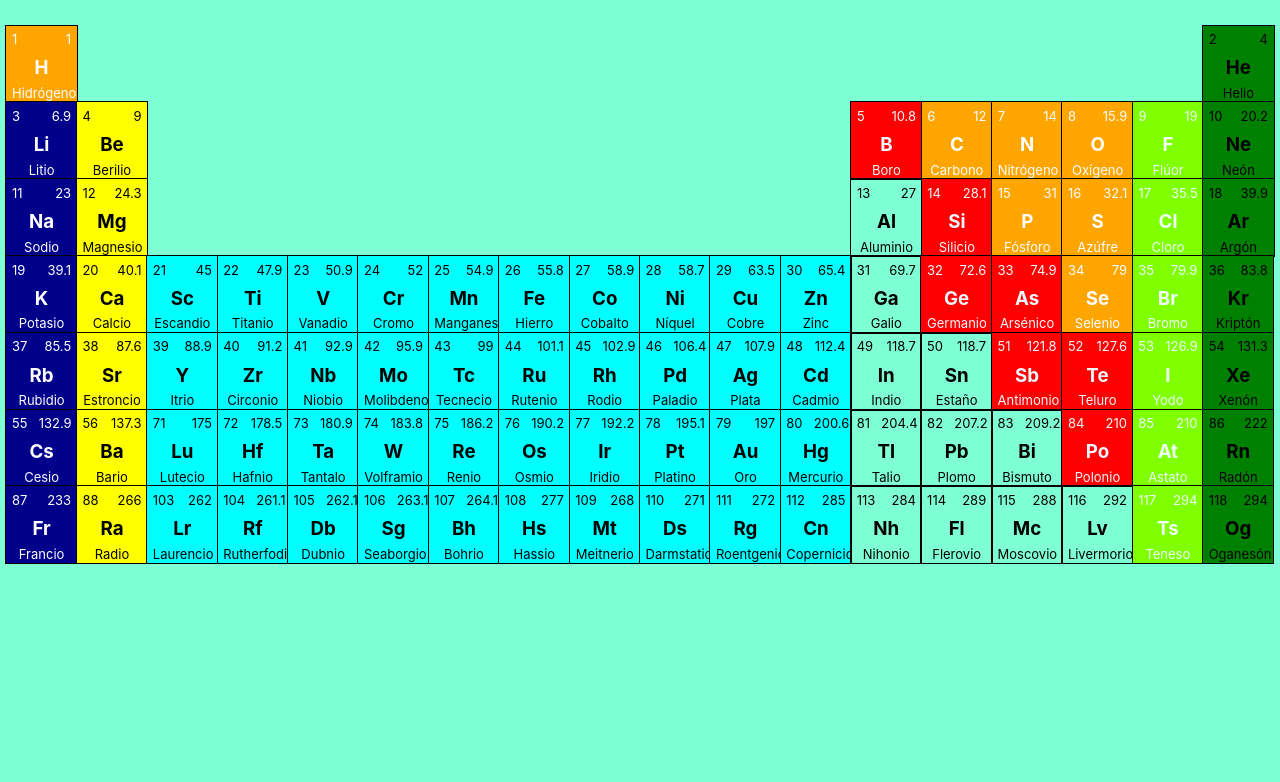
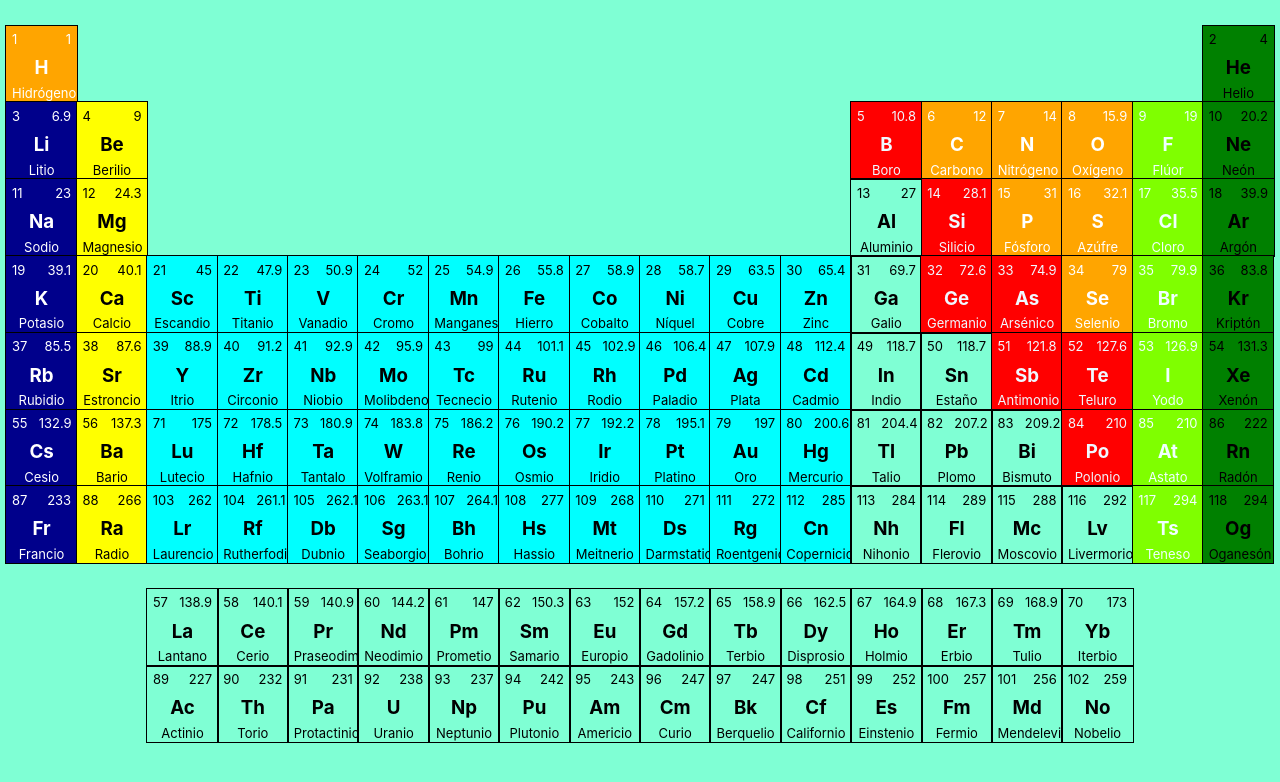
Before and after one commit to viridianacano/REACT-TABLA-PERIODICA, a React (Create React App) app: page / in a window 1280 px wide. Shown: the top 782 px of the page. Built offline with nearby package versions, Linux system fonts and the light colour scheme.

Commit message:
todos los elementos y tabla de abajo

```diff
--- a/src/App.js
+++ b/src/App.js
@@ -13,6 +13,9 @@ function App() {
   const row5= data.elementos.slice(36,54);
   const row6= data.elementos.slice(54,72);
   const row7= data.elementos.slice(72,90);
+  const row8= data.elementos.slice(90,104);
+  const row9=data.elementos.slice(104,118);
+
 
 
   return (
@@ -98,7 +101,37 @@ function App() {
 
 
       </div>
+
+
+      <div className="table">
+        <div className="row down">
+        {
+          row8.map( ( {nombre, simbolo,grupo,id, masa_atomica} ) =>
+            <Element key={id} num={id} masa={masa_atomica} name={nombre} symbol={simbolo} group={grupo}/>
+          )
+        }
+        </div>
+
+        <div className="row down">
+        {
+          row9.map( ( {nombre, simbolo,grupo,id, masa_atomica} ) =>
+            <Element key={id} num={id} masa={masa_atomica} name={nombre} symbol={simbolo} group={grupo}/>
+          )
+        }
+        </div>
+
+
+
+      </div>
+
+
+
+
     </div>
+
+
+
+
   );
 }
 
--- a/src/components/Element/Element.styles.css
+++ b/src/components/Element/Element.styles.css
@@ -5,6 +5,7 @@
 
 .table {
     margin-top: 2%;
+    margin-bottom: 2%;
 }
 
 .element {
@@ -34,6 +35,11 @@
     display: flex;
     margin: 0 0.5%;
     justify-content: space-between;
+}
+
+.down{
+    justify-content: center;
+
 }
 
 .sub-row {
--- a/src/table_data.js
+++ b/src/table_data.js
@@ -721,227 +721,227 @@ const data = {
       },
 
       {
-        "nombre": "Berilio",
-        "masa_atomica": 9,
-        "id": 91,
-        "simbolo": "Be",
-        "grupo": "alc-ter"
+        "nombre": "Lantano",
+        "masa_atomica": 138.9,
+        "id": 57,
+        "simbolo": "La",
+        "grupo": "lantanido"
       },
 
       {
-        "nombre": "Berilio",
-        "masa_atomica": 9,
-        "id": 92,
-        "simbolo": "Be",
-        "grupo": "alc-ter"
+        "nombre": "Cerio",
+        "masa_atomica": 140.1,
+        "id": 58,
+        "simbolo": "Ce",
+        "grupo": "lantanido"
       },
 
       {
-        "nombre": "Berilio",
-        "masa_atomica": 9,
-        "id": 93,
-        "simbolo": "Be",
-        "grupo": "alc-ter"
+        "nombre": "Praseodimio",
+        "masa_atomica": 140.9,
+        "id": 59,
+        "simbolo": "Pr",
+        "grupo": "lantanido"
       },
 
       {
-        "nombre": "Berilio",
-        "masa_atomica": 9,
-        "id": 94,
-        "simbolo": "Be",
-        "grupo": "alc-ter"
+        "nombre": "Neodimio",
+        "masa_atomica": 144.2,
+        "id": 60,
+        "simbolo": "Nd",
+        "grupo": "lantanido"
       },
 
       {
-        "nombre": "Berilio",
-        "masa_atomica": 9,
-        "id": 95,
-        "simbolo": "Be",
-        "grupo": "alc-ter"
+        "nombre": "Prometio",
+        "masa_atomica": 147,
+        "id": 61,
+        "simbolo": "Pm",
+        "grupo": "lantanido"
       },
 
       {
-        "nombre": "Berilio",
-        "masa_atomica": 9,
-        "id": 96,
-        "simbolo": "Be",
-        "grupo": "alc-ter"
+        "nombre": "Samario",
+        "masa_atomica": 150.3,
+        "id": 62,
+        "simbolo": "Sm",
+        "grupo": "lantanido"
       },
 
       {
-        "nombre": "Berilio",
-        "masa_atomica": 9,
-        "id": 97,
-        "simbolo": "Be",
-        "grupo": "alc-ter"
+        "nombre": "Europio",
+        "masa_atomica": 152,
+        "id": 63,
+        "simbolo": "Eu",
+        "grupo": "lantanido"
       },
 
       {
-        "nombre": "Berilio",
-        "masa_atomica": 9,
-        "id": 98,
-        "simbolo": "Be",
-        "grupo": "alc-ter"
+        "nombre": "Gadolinio",
+        "masa_atomica": 157.2,
+        "id": 64,
+        "simbolo": "Gd",
+        "grupo": "lantanido"
       },
 
       {
-        "nombre": "Berilio",
-        "masa_atomica": 9,
-        "id": 99,
-        "simbolo": "Be",
-        "grupo": "alc-ter"
+        "nombre": "Terbio",
+        "masa_atomica": 158.9,
+        "id": 65,
+        "simbolo": "Tb",
+        "grupo": "lantanido"
       },
 
       {
-        "nombre": "Berilio",
-        "masa_atomica": 9,
-        "id": 100,
-        "simbolo": "Be",
-        "grupo": "alc-ter"
+        "nombre": "Disprosio",
+        "masa_atomica": 162.5,
+        "id": 66,
+        "simbolo": "Dy",
+        "grupo": "lantanido"
       },
 
       {
-        "nombre": "Berilio",
-        "masa_atomica": 9,
-        "id": 101,
-        "simbolo": "Be",
-        "grupo": "alc-ter"
+        "nombre": "Holmio",
+        "masa_atomica": 164.9,
+        "id": 67,
+        "simbolo": "Ho",
+        "grupo": "lantanido"
       },
 
       {
-        "nombre": "Berilio",
-        "masa_atomica": 9,
-        "id": 102,
-        "simbolo": "Be",
-        "grupo": "alc-ter"
+        "nombre": "Erbio",
+        "masa_atomica": 167.3,
+        "id": 68,
+        "simbolo": "Er",
+        "grupo": "lantanido"
       },
 
       {
-        "nombre": "Berilio",
-        "masa_atomica": 9,
-        "id": 103,
-        "simbolo": "Be",
-        "grupo": "alc-ter"
+        "nombre": "Tulio",
+        "masa_atomica": 168.9,
+        "id": 69,
+        "simbolo": "Tm",
+        "grupo": "lantanido"
       },
 
       {
-        "nombre": "Berilio",
-        "masa_atomica": 9,
-        "id": 104,
-        "simbolo": "Be",
-        "grupo": "alc-ter"
+        "nombre": "Iterbio",
+        "masa_atomica": 173,
+        "id": 70,
+        "simbolo": "Yb",
+        "grupo": "lantanido"
       },
 
       {
-        "nombre": "Berilio",
-        "masa_atomica": 9,
-        "id": 105,
-        "simbolo": "Be",
-        "grupo": "alc-ter"
+        "nombre": "Actinio",
+        "masa_atomica": 227,
+        "id": 89,
+        "simbolo": "Ac",
+        "grupo": "actinido"
       },
 
       {
-        "nombre": "Berilio",
-        "masa_atomica": 9,
-        "id": 106,
-        "simbolo": "Be",
-        "grupo": "alc-ter"
+        "nombre": "Torio",
+        "masa_atomica": 232,
+        "id": 90,
+        "simbolo": "Th",
+        "grupo": "actinido"
       },
 
       {
-        "nombre": "Berilio",
-        "masa_atomica": 9,
-        "id": 107,
-        "simbolo": "Be",
-        "grupo": "alc-ter"
+        "nombre": "Protactinio",
+        "masa_atomica": 231,
+        "id": 91,
+        "simbolo": "Pa",
+        "grupo": "actinido"
       },
 
       {
-        "nombre": "Berilio",
-        "masa_atomica": 9,
-        "id": 108,
-        "simbolo": "Be",
-        "grupo": "alc-ter"
+        "nombre": "Uranio",
+        "masa_atomica": 238,
+        "id": 92,
+        "simbolo": "U",
+        "grupo": "actinido"
       },
 
       {
-        "nombre": "Berilio",
-        "masa_atomica": 9,
-        "id": 109,
-        "simbolo": "Be",
-        "grupo": "alc-ter"
+        "nombre": "Neptunio",
+        "masa_atomica": 237,
+        "id": 93,
+        "simbolo": "Np",
+        "grupo": "actinido"
       },
 
       {
-        "nombre": "Berilio",
-        "masa_atomica": 9,
-        "id": 110,
-        "simbolo": "Be",
-        "grupo": "alc-ter"
+        "nombre": "Plutonio",
+        "masa_atomica": 242,
+        "id": 94,
+        "simbolo": "Pu",
+        "grupo": "actinido"
       },
 
       {
-        "nombre": "Berilio",
-        "masa_atomica": 9,
-        "id": 111,
-        "simbolo": "Be",
-        "grupo": "alc-ter"
+        "nombre": "Americio",
+        "masa_atomica": 243,
+        "id": 95,
+        "simbolo": "Am",
+        "grupo": "actinido"
       },
 
       {
-        "nombre": "Berilio",
-        "masa_atomica": 9,
-        "id": 112,
-        "simbolo": "Be",
-        "grupo": "alc-ter"
+        "nombre": "Curio",
+        "masa_atomica": 247,
+        "id": 96,
+        "simbolo": "Cm",
+        "grupo": "actinido"
       },
 
       {
-        "nombre": "Berilio",
-        "masa_atomica": 9,
-        "id": 113,
-        "simbolo": "Be",
-        "grupo": "alc-ter"
+        "nombre": "Berquelio",
+        "masa_atomica": 247,
+        "id": 97,
+        "simbolo": "Bk",
+        "grupo": "actinido"
       },
 
       {
-        "nombre": "Berilio",
-        "masa_atomica": 9,
-        "id": 114,
-        "simbolo": "Be",
-        "grupo": "alc-ter"
+        "nombre": "Californio",
+        "masa_atomica": 251,
+        "id": 98,
+        "simbolo": "Cf",
+        "grupo": "actinido"
       },
 
       {
-        "nombre": "Berilio",
-        "masa_atomica": 9,
-        "id": 115,
-        "simbolo": "Be",
-        "grupo": "alc-ter"
+        "nombre": "Einstenio",
+        "masa_atomica": 252,
+        "id": 99,
+        "simbolo": "Es",
+        "grupo": "actinido"
       },
 
       {
-        "nombre": "Berilio",
-        "masa_atomica": 9,
-        "id": 116,
-        "simbolo": "Be",
-        "grupo": "alc-ter"
+        "nombre": "Fermio",
+        "masa_atomica": 257,
+        "id": 100,
+        "simbolo": "Fm",
+        "grupo": "actinido"
       },
 
       {
-        "nombre": "Berilio",
-        "masa_atomica": 9,
-        "id": 117,
-        "simbolo": "Be",
-        "grupo": "alc-ter"
+        "nombre": "Mendelevio",
+        "masa_atomica": 256,
+        "id": 101,
+        "simbolo": "Md",
+        "grupo": "actinido"
       },
 
       {
-        "nombre": "Berilio",
-        "masa_atomica": 9,
-        "id": 118,
-        "simbolo": "Be",
-        "grupo": "alc-ter"
+        "nombre": "Nobelio",
+        "masa_atomica": 259,
+        "id": 102,
+        "simbolo": "No",
+        "grupo": "actinido"
       },]
 }
 
```
